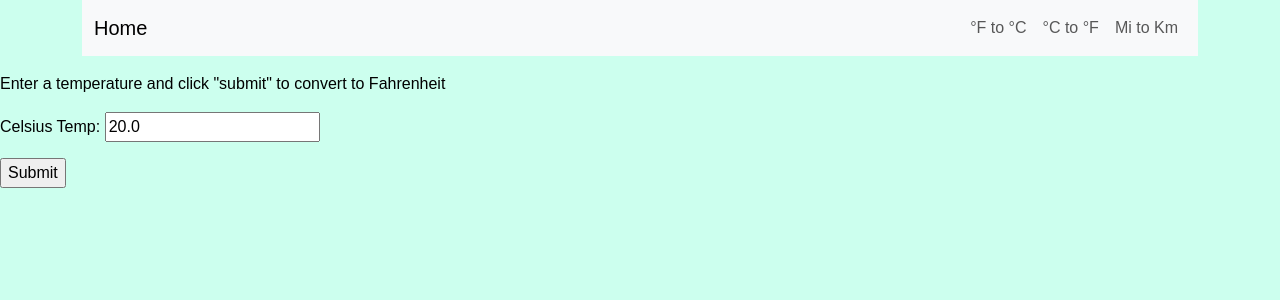
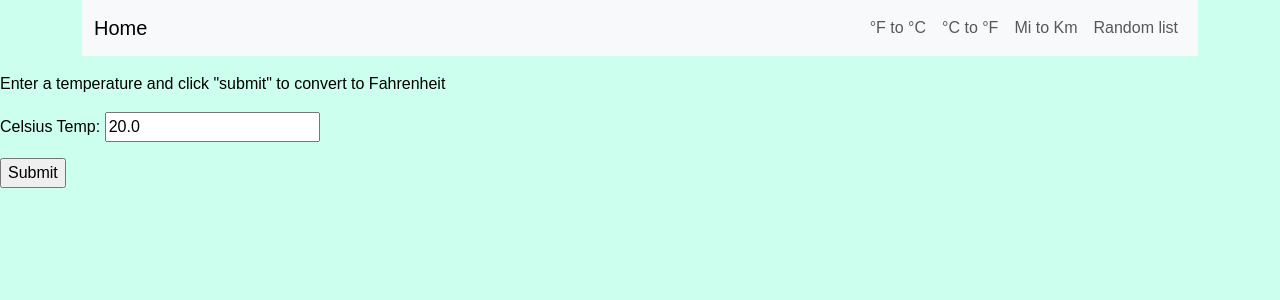
Before and after one commit to ucsd-cse-spis-2024/spis24-lab07-Aaron-Benjamin, a Flask app: page /ctof in a window 1280 px wide. Shown: the top 300 px of the page. Run offline with Flask 2, Linux system fonts and the light colour scheme.

Commit message:
Part 4 Step 5

```diff
--- a/templates/navbar.html
+++ b/templates/navbar.html
@@ -20,6 +20,8 @@
           </li>
           <li class="nav-item">
             <a href="/mtokm" class="nav-link">Mi to Km</a>
+          <li class="nav-item">
+            <a href="/random" class="nav-link">Random list</a>
           </li>
         </ul>
       </div>
```
